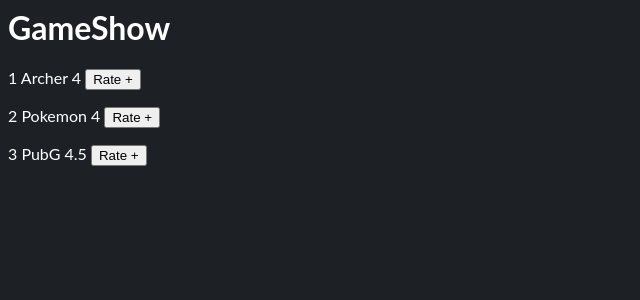
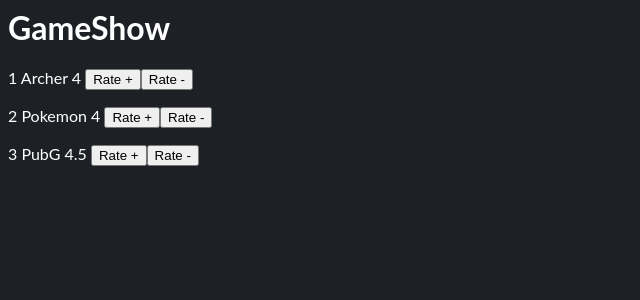
Before and after one commit to sonalghatiya/angular-study-sonal, an Angular app: page / in a window 1280 px wide. Shown: the top 300 px of the page, without its empty margins (0-640 px from the left). Built offline with nearby package versions, Linux system fonts and the light colour scheme.

Commit message:
2 files modified

```diff
--- a/src/app/game/game.component.html
+++ b/src/app/game/game.component.html
@@ -4,4 +4,5 @@
   {{currentGame.name}}
   {{currentGame.rating}}
   <button (click)="increaseRating(currentGame)">  Rate + </button>
+  <button (click)="decreaseRating(currentGame)">  Rate - </button>
 </p>
--- a/src/app/game/game.component.ts
+++ b/src/app/game/game.component.ts
@@ -12,6 +12,10 @@
     game.rating++;
   }
 
+  decreaseRating(game: Game[]) {
+    game.rating--;
+  }
+
   constructor() {
   }
 
```
